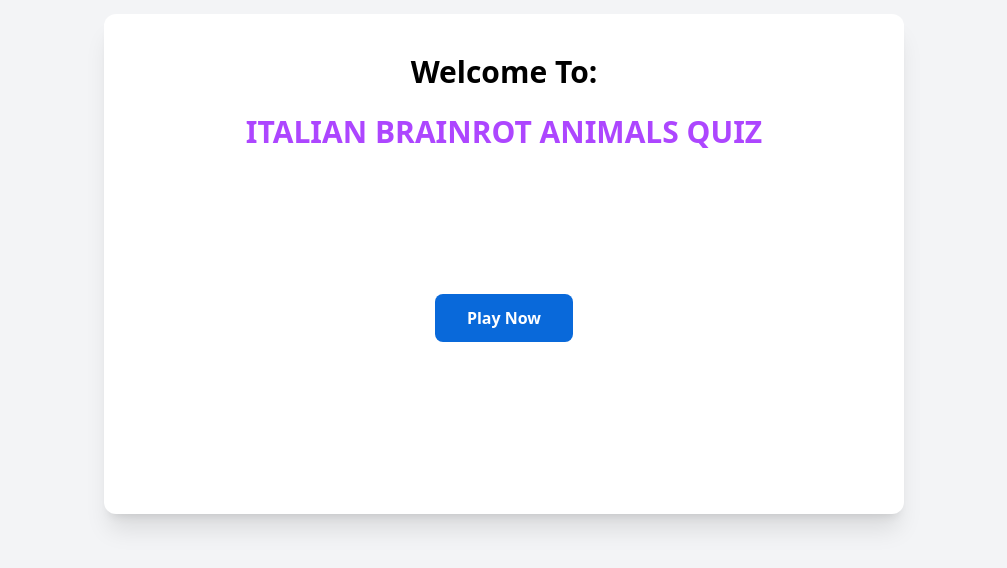
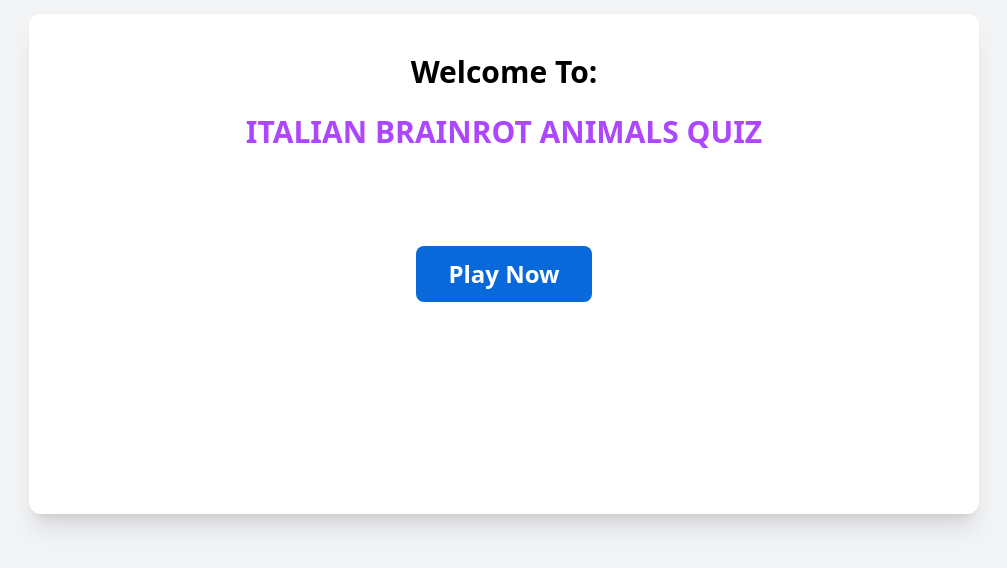
Before and after one commit to Curian74/Brainrot-Animal-Quiz, a React (Vite) app in the folder FE/: page / in a window 1280 px wide. Shown: the part 136-704 px from the top of the page, without its empty margins (136-1143 px from the left). Built offline with nearby package versions, Linux system fonts and the light colour scheme.

Commit message:
Use default layout instead.

```diff
--- /dev/null
+++ b/FE/src/pages/DefaultLayout.tsx
@@ -0,0 +1,13 @@
+import React from "react";
+
+const DefaultLayout = ({children} : {children?: React.ReactNode}) => {
+    return (
+        <div className="h-screen w-full bg-gray-100 flex justify-center items-center">
+            <div className="bg-white rounded-xl shadow-xl w-[950px] h-[500px] p-10">
+                {children}
+            </div>
+        </div>
+    );
+}
+
+export default DefaultLayout
--- a/FE/src/pages/Home.tsx
+++ b/FE/src/pages/Home.tsx
@@ -1,7 +1,9 @@
+import DefaultLayout from "./DefaultLayout";
+
 const Home = () => {
   return (
-    <div className="h-screen w-full bg-gray-100 flex justify-center items-center">
-      <div className="bg-white rounded-xl shadow-xl w-[800px] h-[500px] p-10">
+    <>
+      <DefaultLayout>
         <div className="flex-col">
           <div>
             <h2 className="text-3xl font-bold mb-6 text-center">Welcome To:</h2>
@@ -11,12 +13,15 @@ const Home = () => {
             <h1 className="uppercase text-3xl text-purple-500 font-bold text-center">Italian Brainrot animals quiz</h1>
           </div>
 
-          <div className="flex justify-center mt-36">
-            <button className="bg-[#0969da] rounded-lg py-3 px-8 hover:bg-blue-800 transition cursor-pointer text-white font-semibold">Play Now</button>
+          <div className="flex justify-center mt-24">
+            <button
+              className="bg-[#0969da] text-2xl rounded-lg py-3 px-8 hover:bg-blue-800 transition cursor-pointer text-white font-semibold">
+              Play Now
+            </button>
           </div>
         </div>
-      </div>
-    </div>
+      </DefaultLayout>
+    </>
   );
 }
 
```
Also changed, not shown: 1 other file (tests, documents, lock files or other folders).
